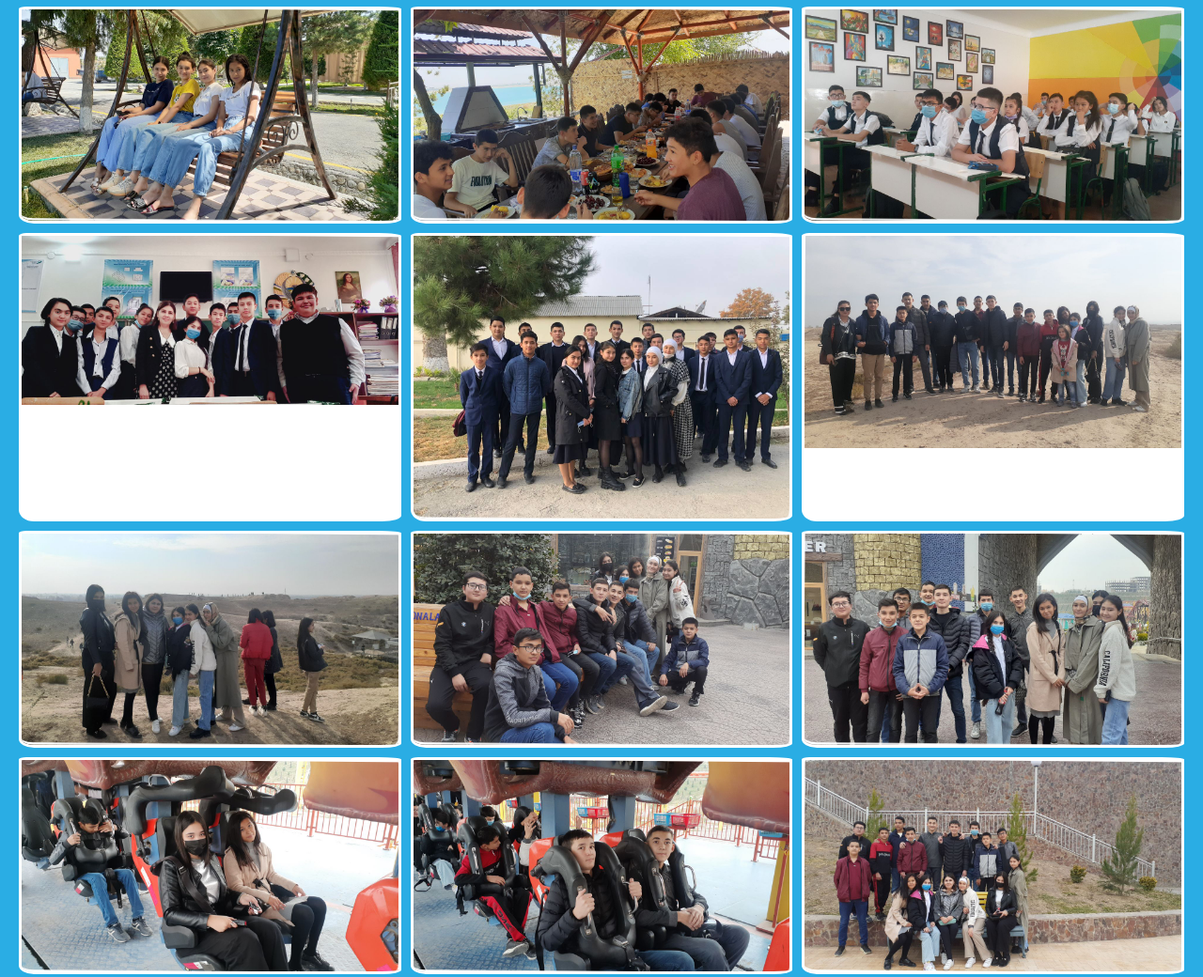
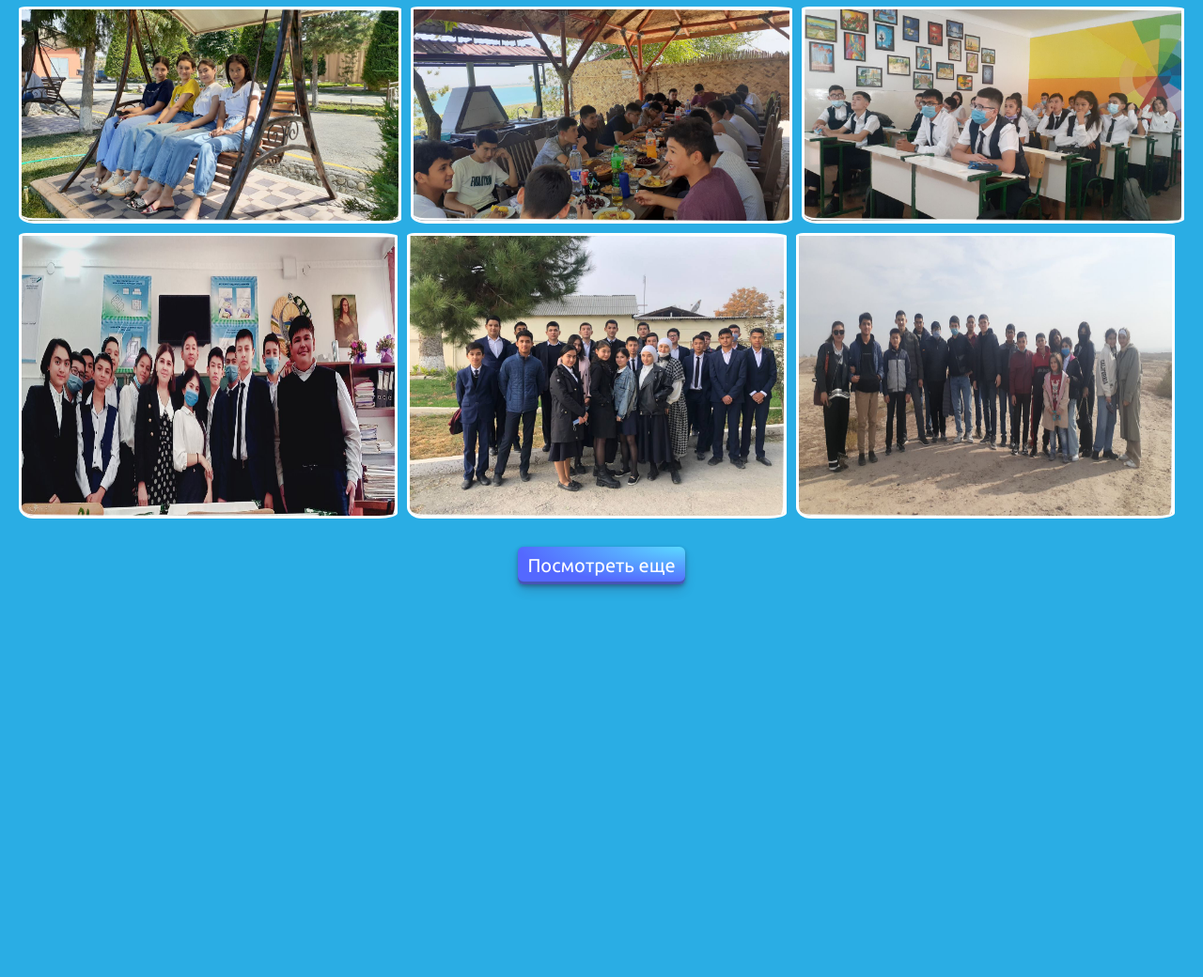
Before and after one commit to Levi1207/11B, a plain HTML site: page index.html in a window 1280 px wide. Shown: the part 1671-2711 px from the top of the page at 94% size. After the commit the page ends 2338 px from the top, so only its background shows below. Drawn offline with nearby package versions, Linux system fonts and the light colour scheme.

Commit message:
Add files via upload

```diff
--- a/index.html
+++ b/index.html
@@ -125,7 +125,10 @@
                 <a href="./images/foto10.jpg" class="gallery-item sketchy">
                     <div class="gallery-item-hover">Посмотреть</div>
                     <img src="./images/foto10.jpg" alt="alt" />
-                </a>
+                </a><br>
+            </div>
+            <button id="toggleButton" class="button-29" role="button">Посмотреть еще</button>
+            <div class="gallery-list" id="myBlock">
                 <a href="./images/foto11.jpg" class="gallery-item sketchy">
                     <div class="gallery-item-hover">Посмотреть</div>
                     <img src="./images/foto11.jpg" alt="alt" />
@@ -308,7 +311,7 @@
                 </a>
                 <a href="./images/foto56.jpg" class="gallery-item sketchy">
                     <div class="gallery-item-hover">Посмотреть</div>
-                    <img src="./images/foto.jpg" alt="alt" />
+                    <img src="./images/foto56.jpg" alt="alt" />
                 </a>
                 <a href="./images/foto57.jpg" class="gallery-item sketchy">
                     <div class="gallery-item-hover">Посмотреть</div>
--- a/script.js
+++ b/script.js
@@ -31,3 +31,12 @@ elements.forEach(element => {
     element.classList.remove('play');
   });
 });
+
+document.getElementById("toggleButton").addEventListener("click", function() {
+  var block = document.getElementById("myBlock");
+  if (block.style.display === "none") {
+      block.style.display = "flex";
+  } else {
+      block.style.display = "flex";
+  }
+});
--- a/style/style.css
+++ b/style/style.css
@@ -40,7 +40,7 @@ h2.title:after {
     overflow: hidden;
     gap: 10px;
     font-size: 0;
-    margin-top: 30px;
+    margin: 30px 0;
 }
 .gallery-item {
     display: block;
@@ -94,8 +94,50 @@ h2.title:after {
 }
 .gallery-item img {
     max-width: 100%;
-    height:auto;
+    height:-webkit-fill-available;
     transition: all 0.5s ease;
+}
+#toggleButton{
+    font-size: 20px;
+}
+
+.button-29 {
+    align-items: center;
+    background-image: radial-gradient(100% 100% at 100% 0, #5adaff 0, #5468ff 100%);
+    border: 0;
+    border-radius: 6px;
+    box-shadow: rgba(45, 35, 66, .4) 0 2px 4px,rgba(45, 35, 66, .3) 0 7px 13px -3px,rgba(58, 65, 111, .5) 0 -3px 0 inset;
+    box-sizing: border-box;
+    color: #fff;
+    cursor: pointer;
+    display: inline-flex;
+    justify-content: center;
+    line-height: 1;
+    list-style: none;
+    overflow: hidden;
+    padding: 10px;
+    position: relative;
+    text-align: left;
+    text-decoration: none;
+    transition: box-shadow .15s,transform .15s;
+    font-size: 18px;
+}
+
+.button-29:focus {
+    box-shadow: #3c4fe0 0 0 0 1.5px inset, rgba(45, 35, 66, .4) 0 2px 4px, rgba(45, 35, 66, .3) 0 7px 13px -3px, #3c4fe0 0 -3px 0 inset;
+}
+
+.button-29:hover {
+    box-shadow: rgba(45, 35, 66, .4) 0 4px 8px, rgba(45, 35, 66, .3) 0 7px 13px -3px, #3c4fe0 0 -3px 0 inset;
+    transform: translateY(-2px);
+}
+
+.button-29:active {
+    box-shadow: #3c4fe0 0 3px 7px inset;
+    transform: translateY(2px);
+}
+#myBlock{
+    display: none;
 }
 @media (max-width: 991px) {
     .gallery-item {
@@ -105,6 +147,9 @@ h2.title:after {
 @media (max-width: 768px) {
     .gallery-item {
         flex: 50%;
+    }
+    .gallery-item img {
+        height:auto;
     }
 }
 @media (max-width: 530px) {
```
